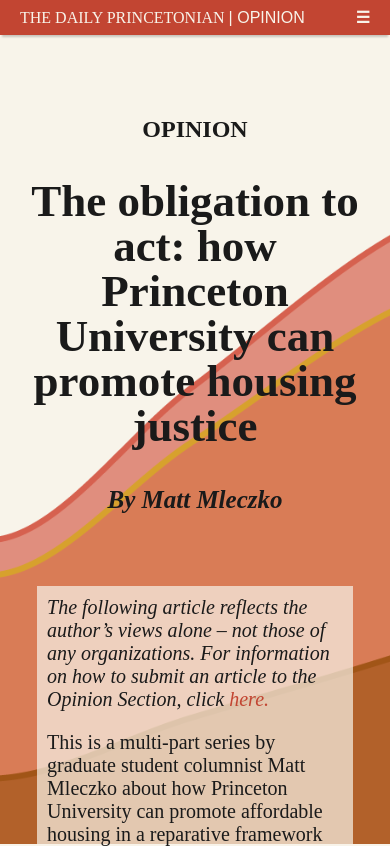
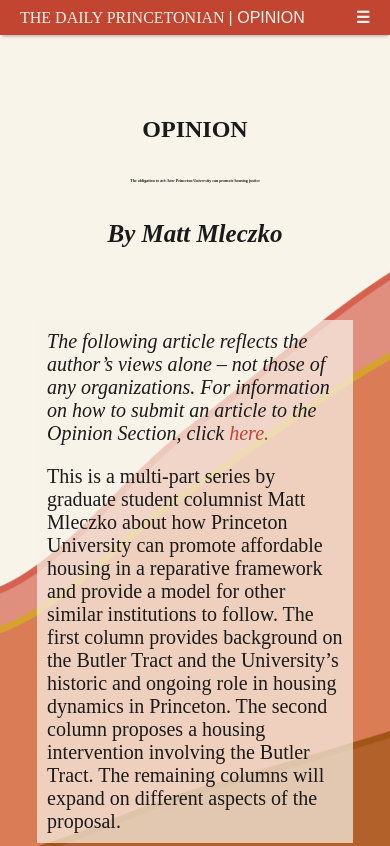
Before and after one commit to zeligsonbrett/PrinceProjects, a plain HTML site: page index.html in a window 390 px wide. Shown: the top 846 px of the page. Drawn offline with nearby package versions, Linux system fonts and the light colour scheme; a script that the page names is missing; a web font is replaced by a local one.

Commit message:
Final Edits?

```diff
--- a/style.css
+++ b/style.css
@@ -434,7 +434,7 @@ browser window really skinny */
   #title {
     /* font-family:'Bodoni Moda', serif; */
     text-align: center;
-    font-size: 45px;
+    font-size: 4px;
     line-height: 1;
     margin-bottom: 0%;
     margin-top: 0px;
```
